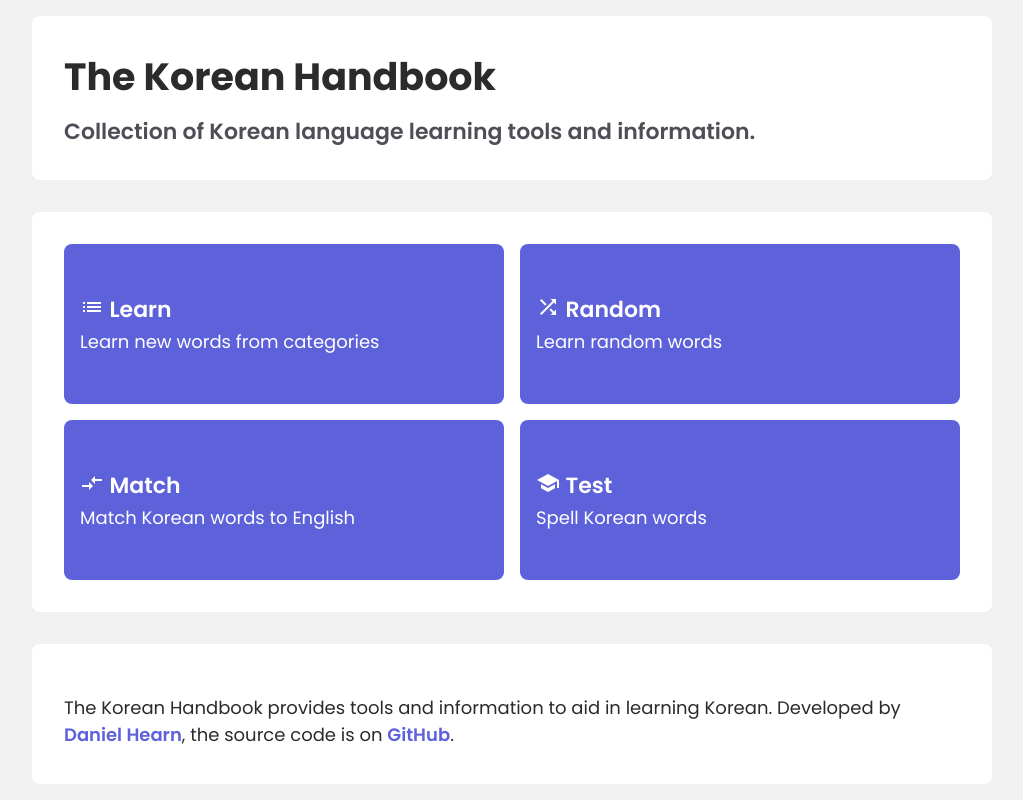
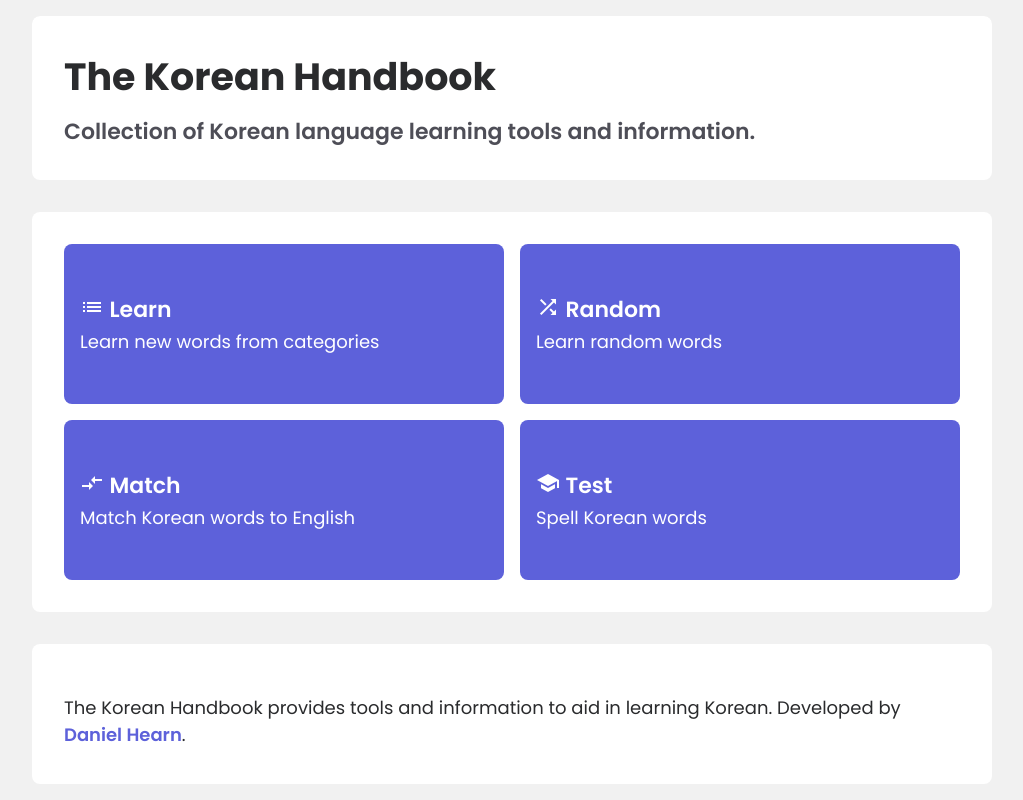
Before and after one commit to DanielHearn/korean-handbook, a Vue app: page / in a window 1280 px wide. Shown: the whole page, without its empty margins (112-1135 px from the left). Built offline with nearby package versions, Linux system fonts and the light colour scheme.

Commit message:
Shorten home page

```diff
--- a/src/views/HomePage/HomePage.vue
+++ b/src/views/HomePage/HomePage.vue
@@ -33,8 +33,7 @@
       <div class="page-content">
         <p class="text">
           The Korean Handbook provides tools and information to aid in learning Korean. Developed by
-          <a href="https://danielhearn.co.uk" class="text-link">Daniel Hearn</a>, the source code is
-          on <a href="https://github.com/DanielHearn/Korean-Handbook" class="text-link">GitHub</a>.
+          <a href="https://danielhearn.co.uk" class="text-link">Daniel Hearn</a>.
         </p>
       </div>
     </main-panel>
```
